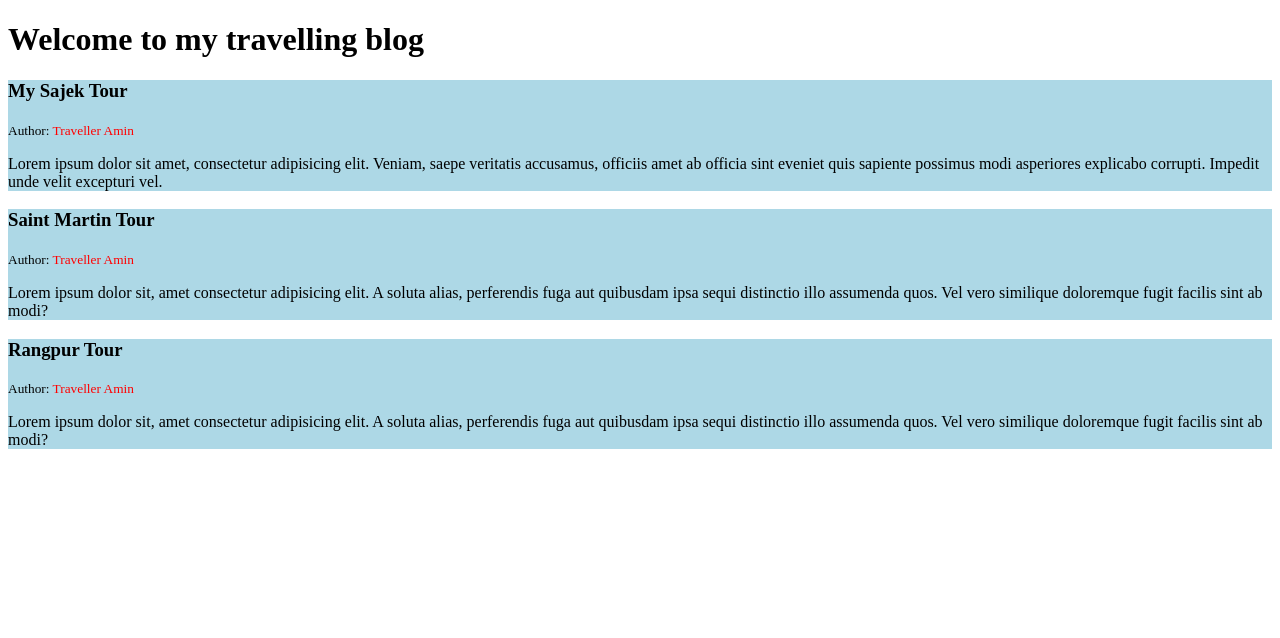
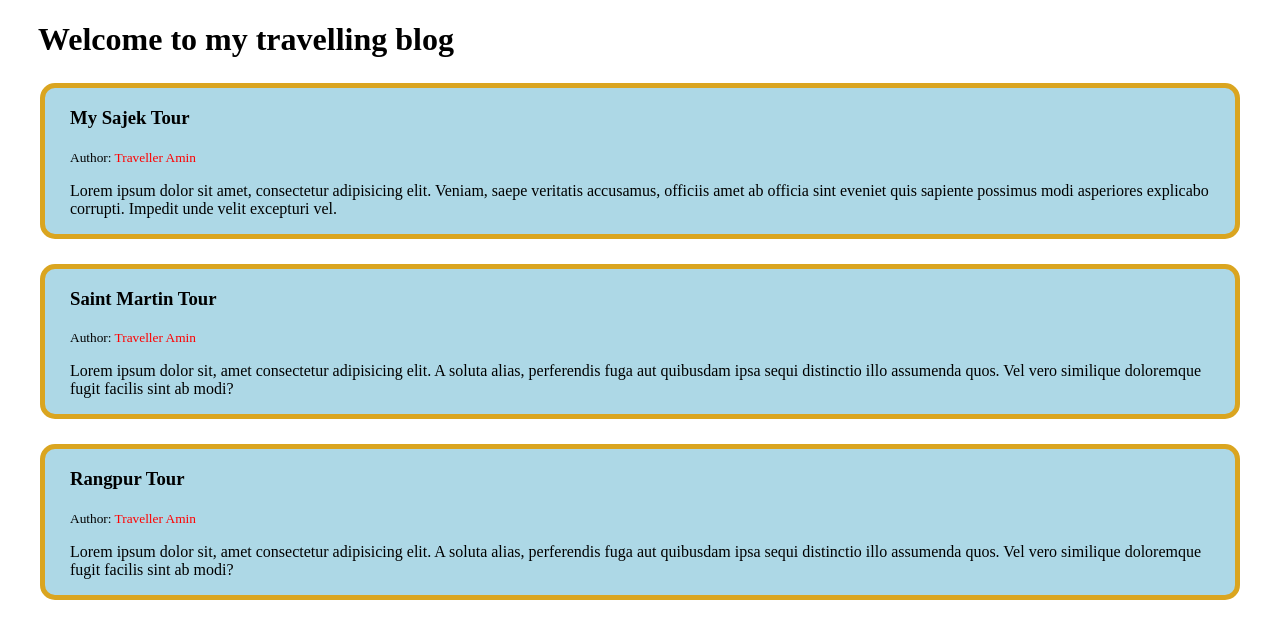
Before and after one commit to dev-ramin/test-website, a plain HTML site: page index.html in a window 1280 px wide. Drawn offline with Linux system fonts and the light colour scheme.

Commit message:
border, radius, margin, padding

```diff
--- a/style.css
+++ b/style.css
@@ -1,6 +1,16 @@
+*{
+    box-sizing: border-box;
+}
 .blog{
     background-color: lightblue;
+    border: 5px solid goldenrod;
+    border-radius: 15px;
+    margin: 25px 32px;
+    padding: 0 25px;
 }
 .author-name{
     color: red;
 }
+h1{
+    margin-left: 30px;
+}
```
